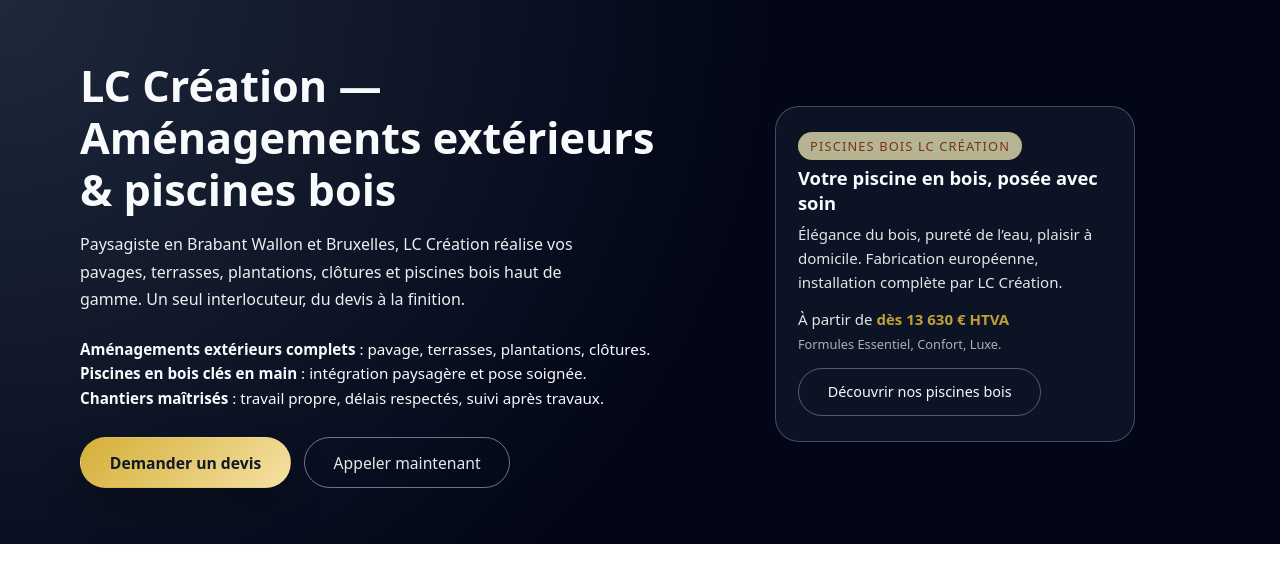
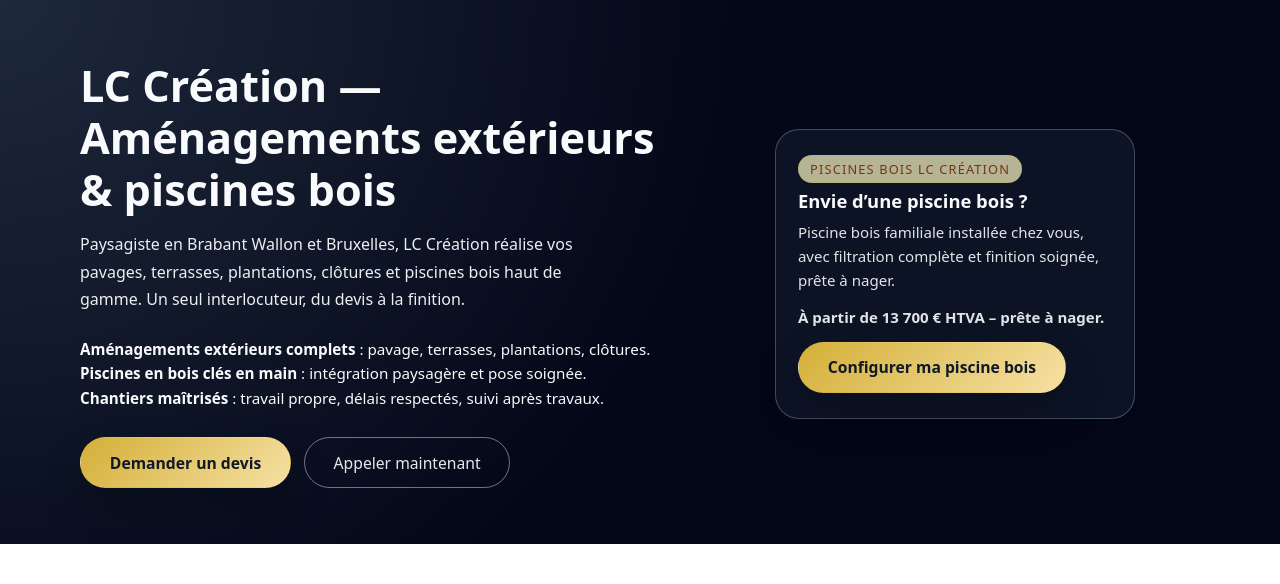
Before and after one commit to lccreation22/lc-creation-site22, a website: page index.html in a window 1280 px wide. Shown: the part 216-800 px from the top of the page. Drawn offline with Linux system fonts and the light colour scheme.

Commit message:
Update index.html

```diff
--- a/index.html
+++ b/index.html
@@ -704,16 +704,17 @@
       <div class="home-hero-side">
         <div class="home-hero-card">
           <span class="home-piscine-badge">Piscines bois LC Création</span>
-          <h2>Votre piscine en bois, posée avec soin</h2>
-          <p>
-            Élégance du bois, pureté de l’eau, plaisir à domicile. Fabrication européenne, installation
-            complète par LC Création.
-          </p>
-          <p class="home-hero-card-price">
-            À partir de <strong>dès 13&nbsp;630&nbsp;€ HTVA</strong><br>
-            <small>Formules Essentiel, Confort, Luxe.</small>
-          </p>
-          <a href="fond-hero-piscine.jpg.png" class="btn-ghost">Découvrir nos piscines bois</a>
+         <h2>Envie d’une piscine bois&nbsp;?</h2>
+<p>
+  Piscine bois familiale installée chez vous, avec filtration complète et finition soignée,
+  prête à nager.
+</p>
+<p><strong>À partir de 13&nbsp;700&nbsp;€ HTVA – prête à nager.</strong></p>
+
+<a href="./configurateur-piscine.html" class="btn-primary">
+  Configurer ma piscine bois
+</a>
+
         </div>
       </div>
     </div>
```
